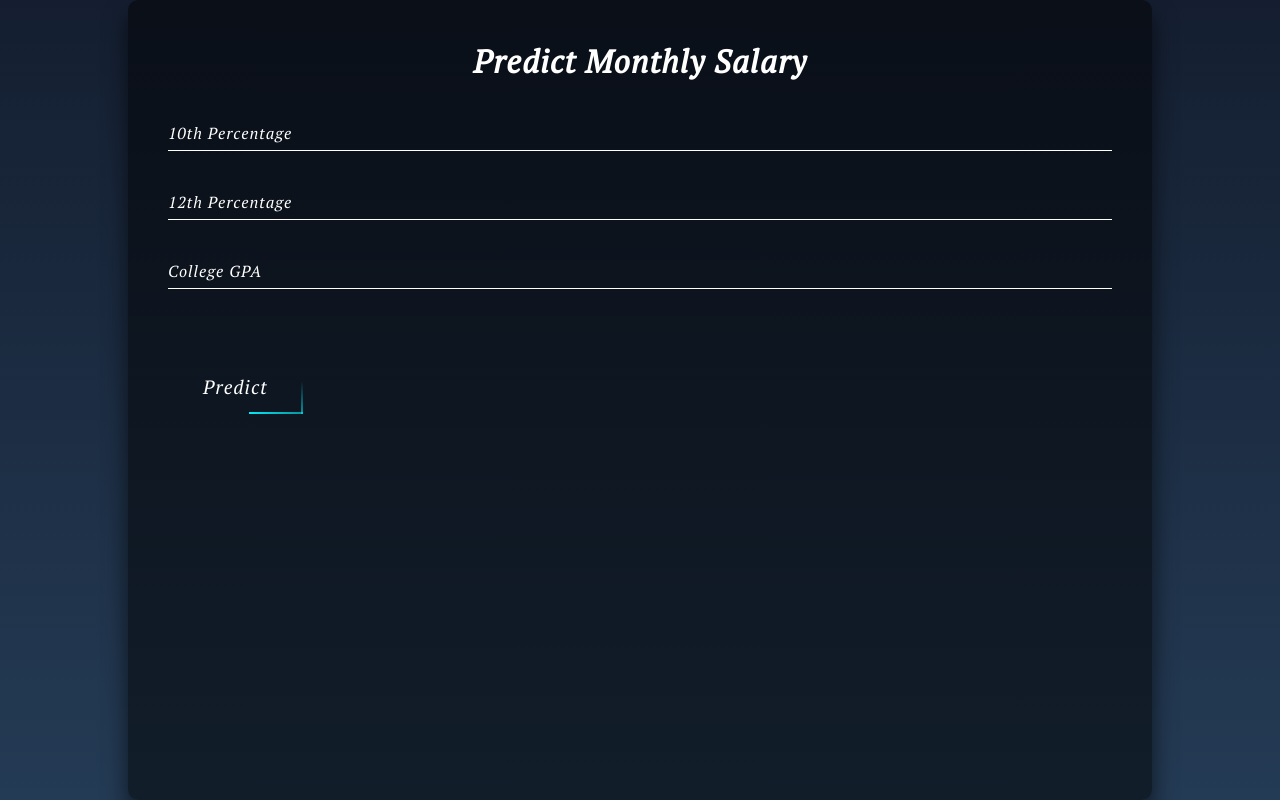
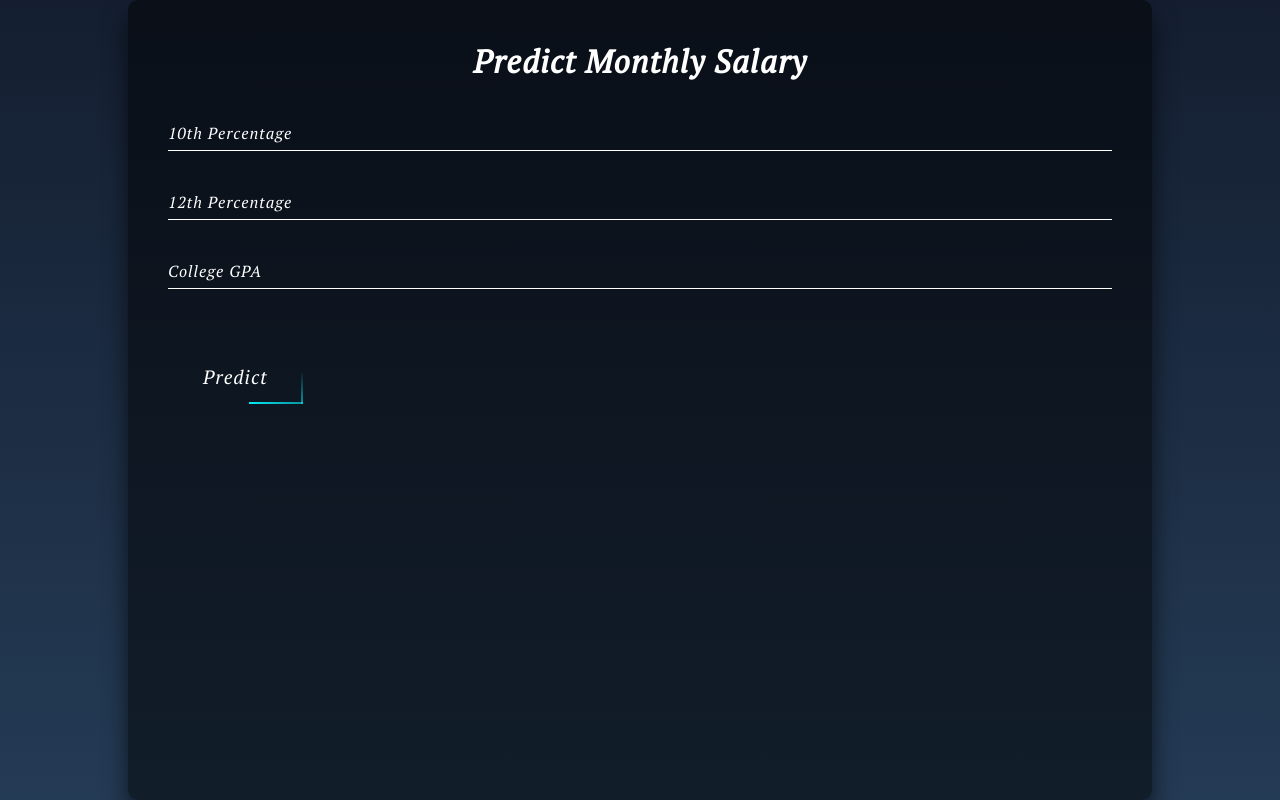
Before and after one commit to naumankazi/heroku_template2, a Flask app: page / in a window 1280 px wide. Run offline with Flask 2, Linux system fonts and the light colour scheme; parts of the project's set-up code (start-up, migrations or seed data) failed here and were passed over.

Commit message:
Update form.html

```diff
--- a/templates/form.html
+++ b/templates/form.html
@@ -83,7 +83,7 @@ body {
   text-transform: uppercase;
   overflow: hidden;
   transition: .5s;
-  margin-top: 40px;
+  margin-top: 30px;
   letter-spacing: 4px
 }
 
@@ -213,6 +213,7 @@ body {
         <input type="text" name="CollegeGPA" required="required">
         <label>College GPA</label>
     </div>
+    <div class="user-box">
     <a href="#">
       <span></span>
       <span></span>
@@ -220,7 +221,7 @@ body {
       <span></span>
       <button type="submit" class="btn btn-anim1 btn-anim2 btn-anim3 btn-anim4">Predict</button>
     </a>
-
+    </div>
   </form>
 </div>
 </body>
```
